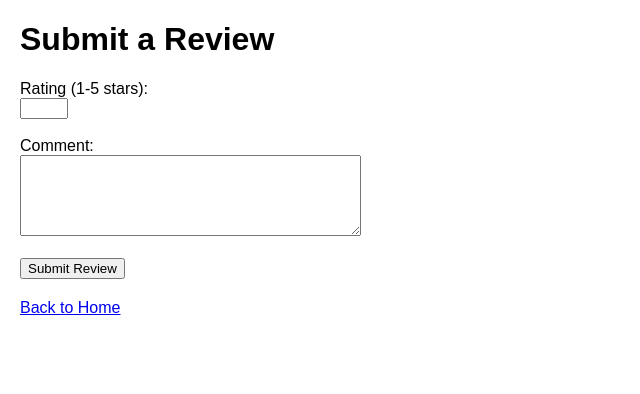
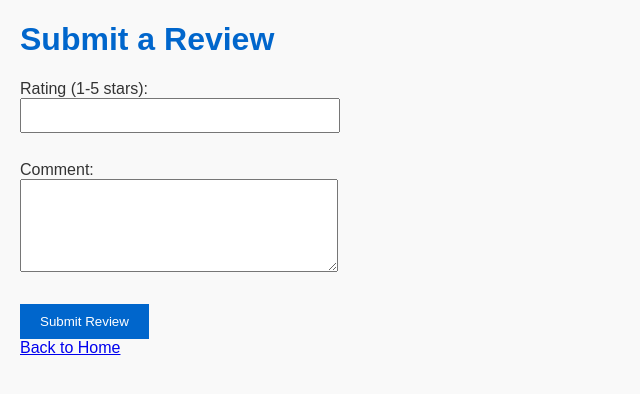
Before and after one commit to jeremiahsteamacc/RMPMK2, a plain HTML site: page review.html in a window 1280 px wide. Shown: the whole page, without its empty margins (0-640 px from the left). Drawn offline with Linux system fonts and the light colour scheme.

Commit message:
Update styles.css

```diff
--- a/styles.css
+++ b/styles.css
@@ -1,19 +1,43 @@
 body {
   font-family: Arial, sans-serif;
   margin: 20px;
+  background: #f9f9f9;
+  color: #333;
 }
 
-#searchBar {
-  width: 300px;
-  padding: 10px;
-  margin-bottom: 20px;
+h1, h2 {
+  color: #0066cc;
 }
 
-#preceptorList {
-  margin-top: 20px;
+input, textarea {
+  width: 300px;
+  padding: 8px;
+  margin-bottom: 10px;
 }
 
-a {
-  display: block;
-  margin-top: 20px;
+button {
+  background-color: #0066cc;
+  color: white;
+  padding: 10px 20px;
+  border: none;
+  cursor: pointer;
 }
+
+button:hover {
+  background-color: #004999;
+}
+
+#preceptorList > div {
+  background: white;
+  padding: 15px;
+  margin-bottom: 10px;
+  border-radius: 8px;
+  box-shadow: 0px 2px 5px rgba(0,0,0,0.1);
+}
+
+#reviewsList > div {
+  background: white;
+  padding: 10px;
+  margin-bottom: 10px;
+  border-left: 4px solid #0066cc;
+}
```
